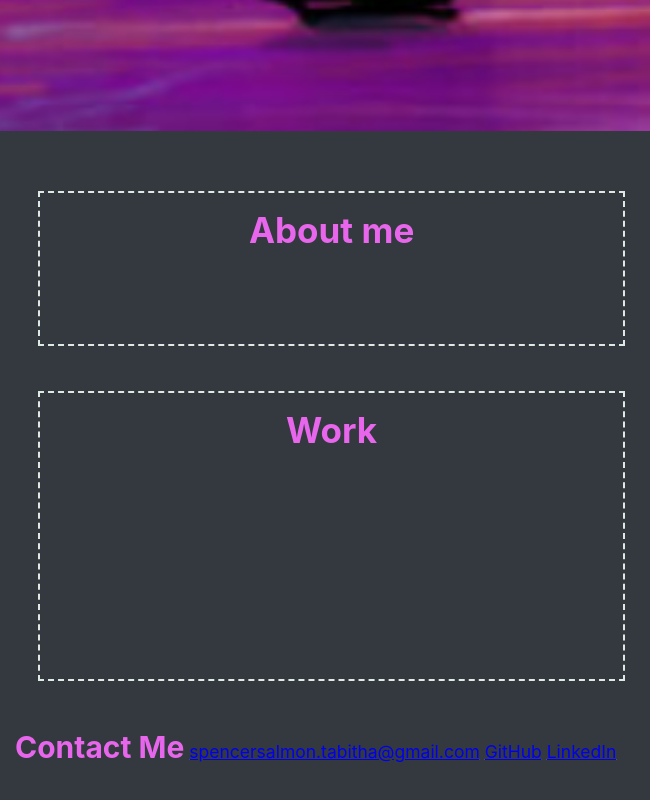
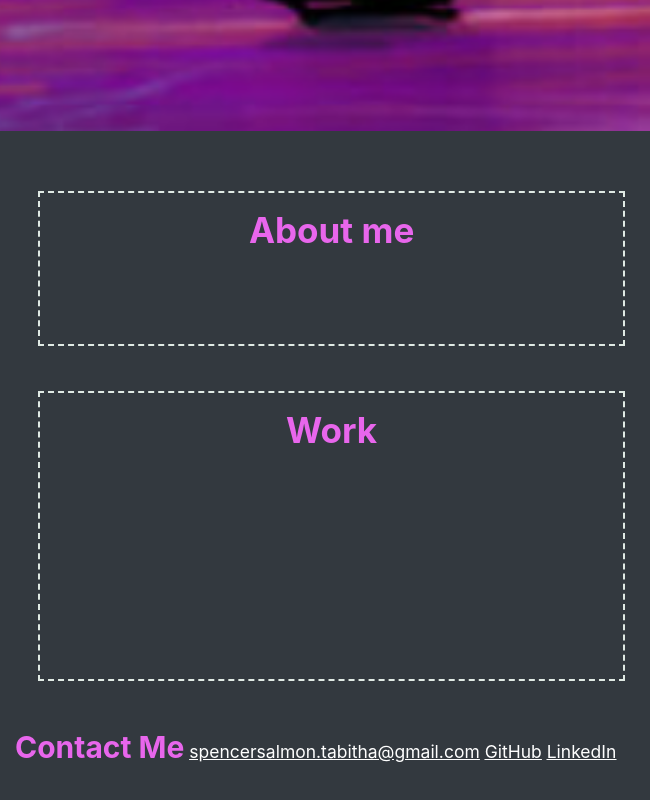
Before and after one commit to TabithaLy/my-portfolio, a plain HTML site: page index.html in a window 1280 px wide. Shown: the part 669-1469 px from the top of the page, 0-650 px from the left. Drawn offline with Linux system fonts and the light colour scheme.

Commit message:
changed footer link color

```diff
--- a/style.css
+++ b/style.css
@@ -144,6 +144,10 @@ footer ul li {
     display: inline-block;
     text-decoration: underline;
 }
+
+footer ul li a {
+    color: #ffffff;
+}
 /* create our main grid with flexbox, use negative margins to offset the padding on the .card-column class */
 .row {
     display: flex;
```
